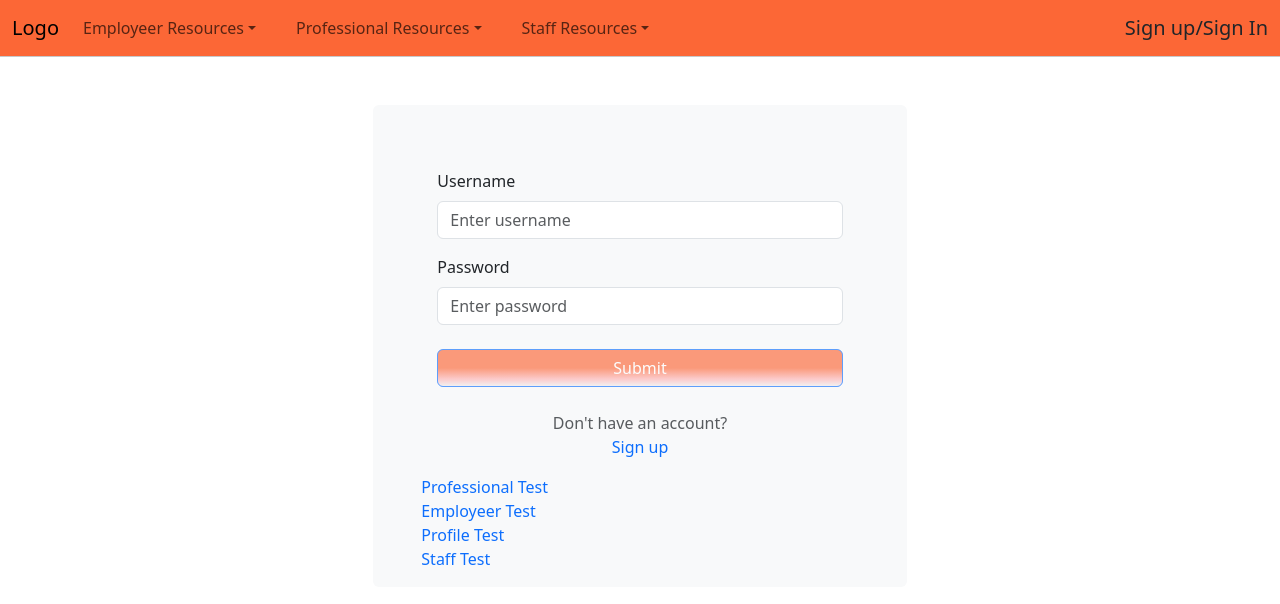
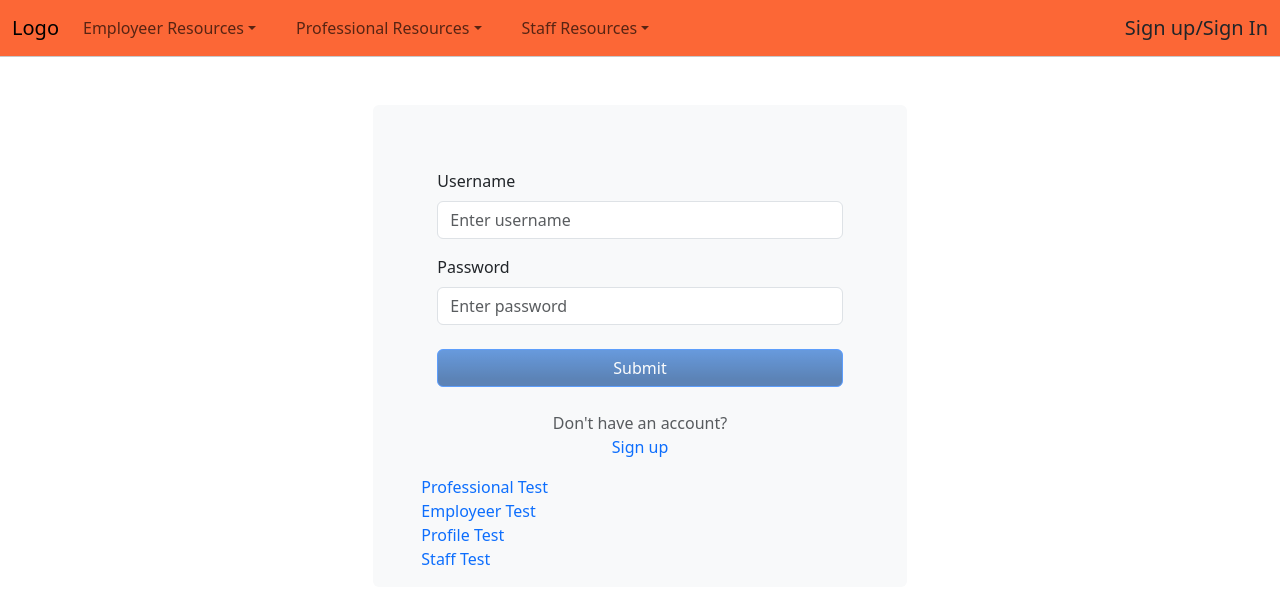
Before and after one commit to Mikecamdo/TalentTitan, a React (Create React App) app in the folder frontend/: page /signIn in a window 1280 px wide. Shown: the top 604 px of the page. Built offline with nearby package versions, Linux system fonts and the light colour scheme.

Commit message:
Update .css

```diff
--- a/frontend/src/index.css
+++ b/frontend/src/index.css
@@ -29,5 +29,5 @@ color-scheme {
 
 .button-bg {
   background: #0C2D57;
-  background: linear-gradient(180deg,#FC6736 50%, #FFB0B0 80%, #EFECEC 100%);
+  background: linear-gradient(180deg,#1b68ce, #094593 80%);
 }
```
